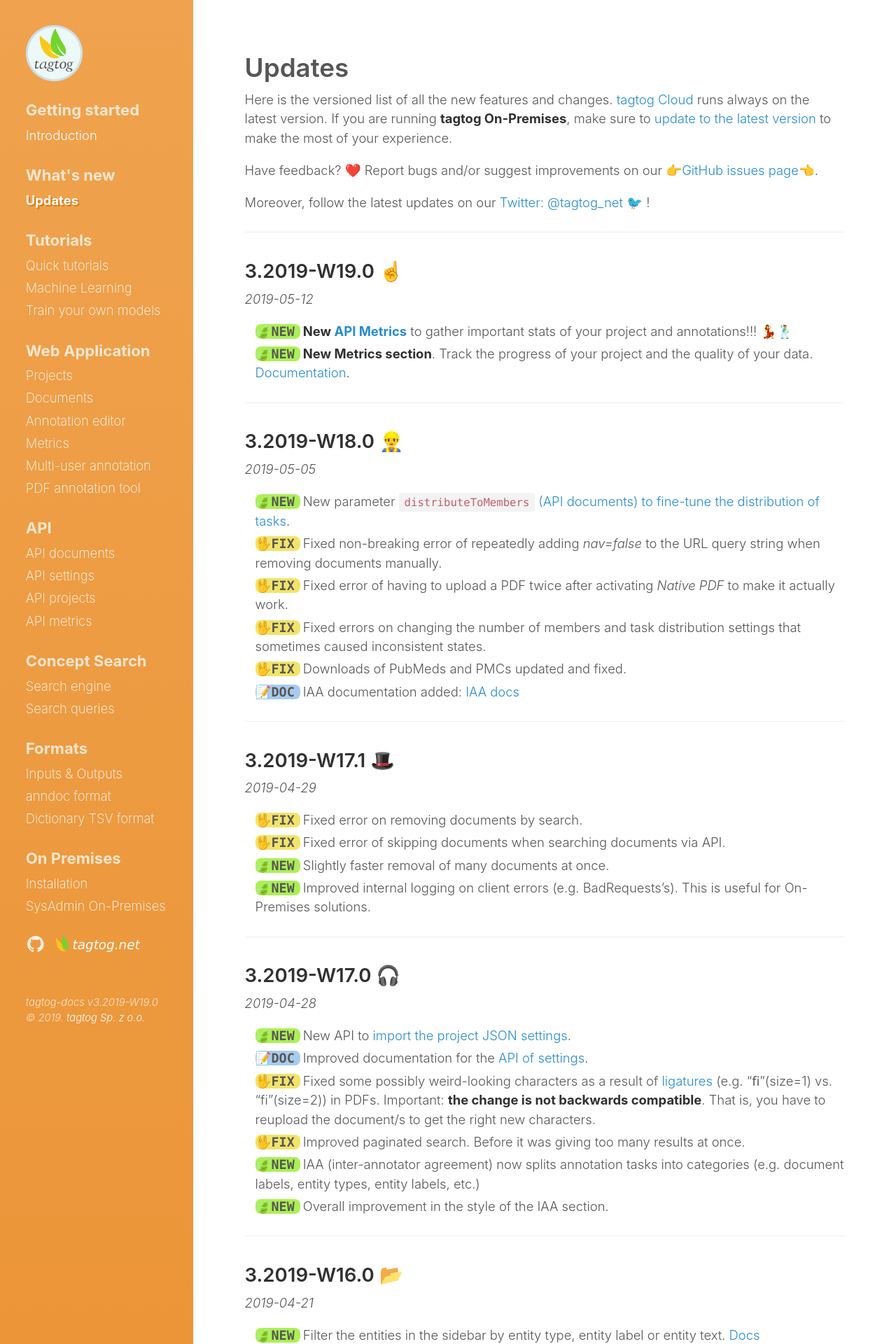
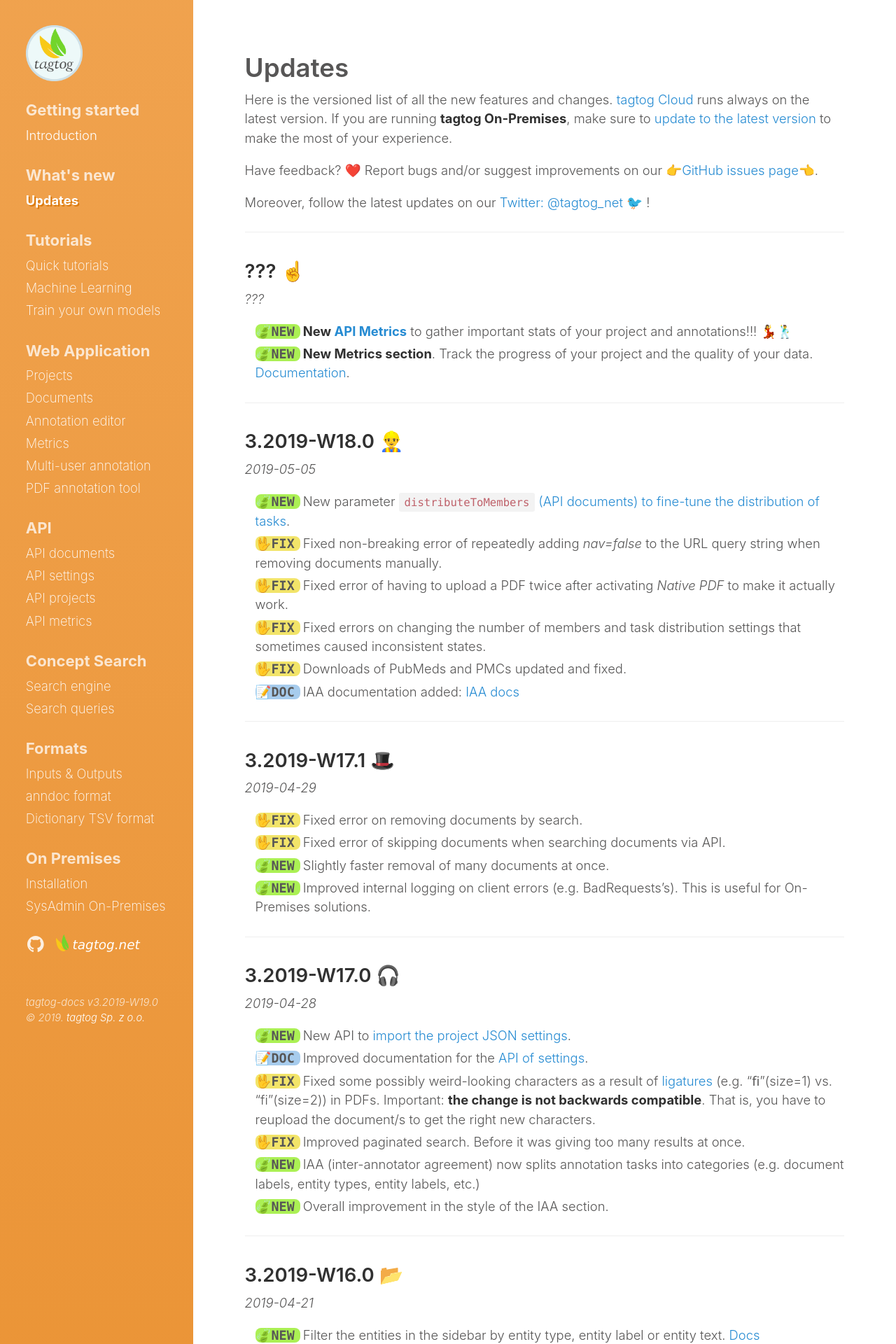
Before and after one commit to tagtogorg/tagtog-doc, a Jekyll site: the page built from updates.md, in a window 1280 px wide. Shown: the top 1920 px of the page at 70% size. Built offline with Jekyll 4.4.1, drawn with Linux system fonts in a browser that asks for light colours; nearby versions of some CDN libraries; emoji names are drawn with the system emoji font.

Commit message:
reset version

```diff
--- a/updates.md
+++ b/updates.md
@@ -14,8 +14,8 @@ Moreover, follow the latest updates on our [Twitter: @tagtog_net 🐦](https://t
 
 ---
 
-## 3.2019-W19.0 ☝️
-_2019-05-12_
+## ??? ☝️
+_???_
 
 <ul class="updates">
   <li class="new"><span markdown="1"><strong>New [API Metrics](API_metrics_v0.html)</strong> to gather important stats of your project and annotations!!! 💃🕺</span></li>
```
